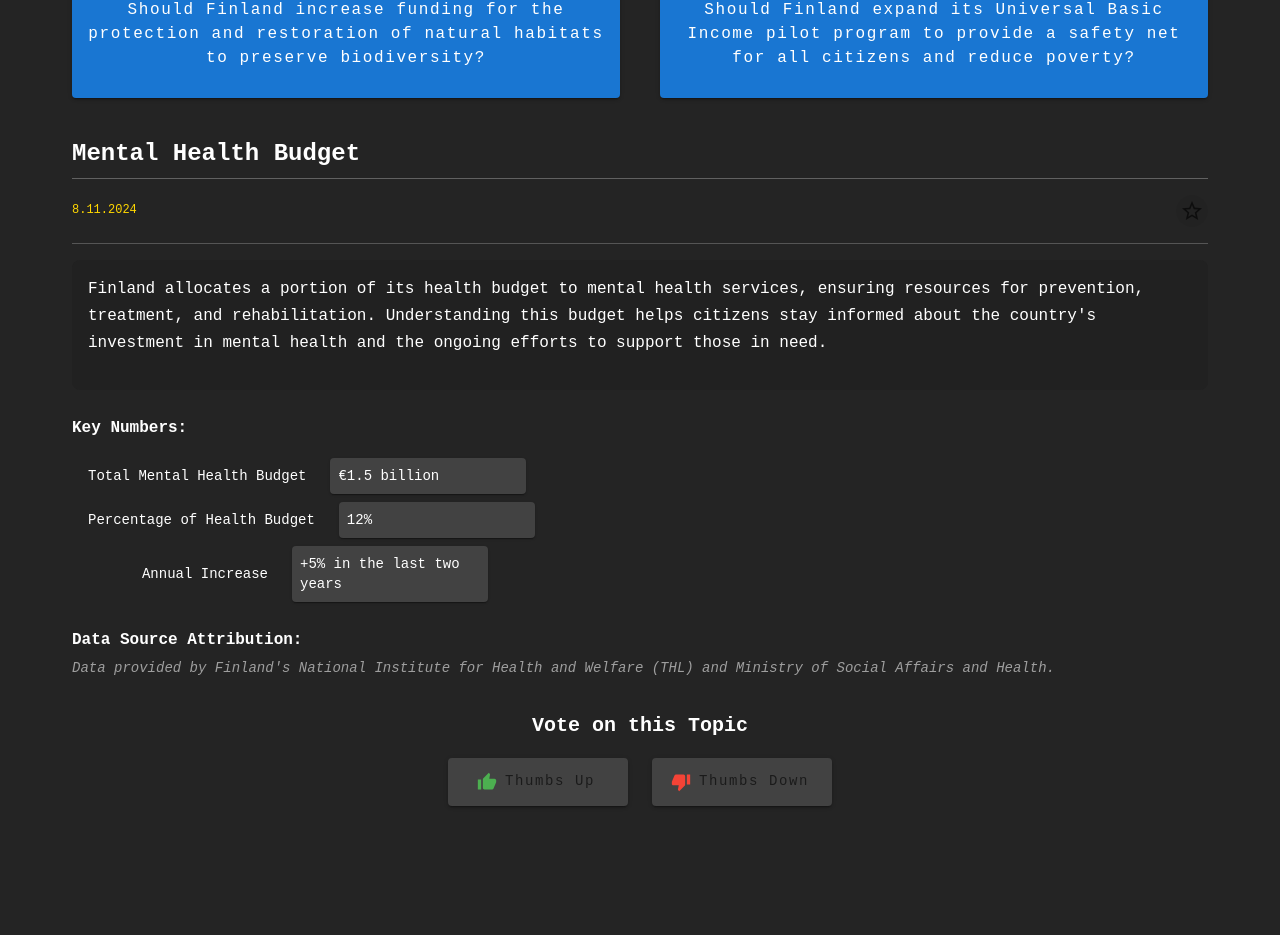
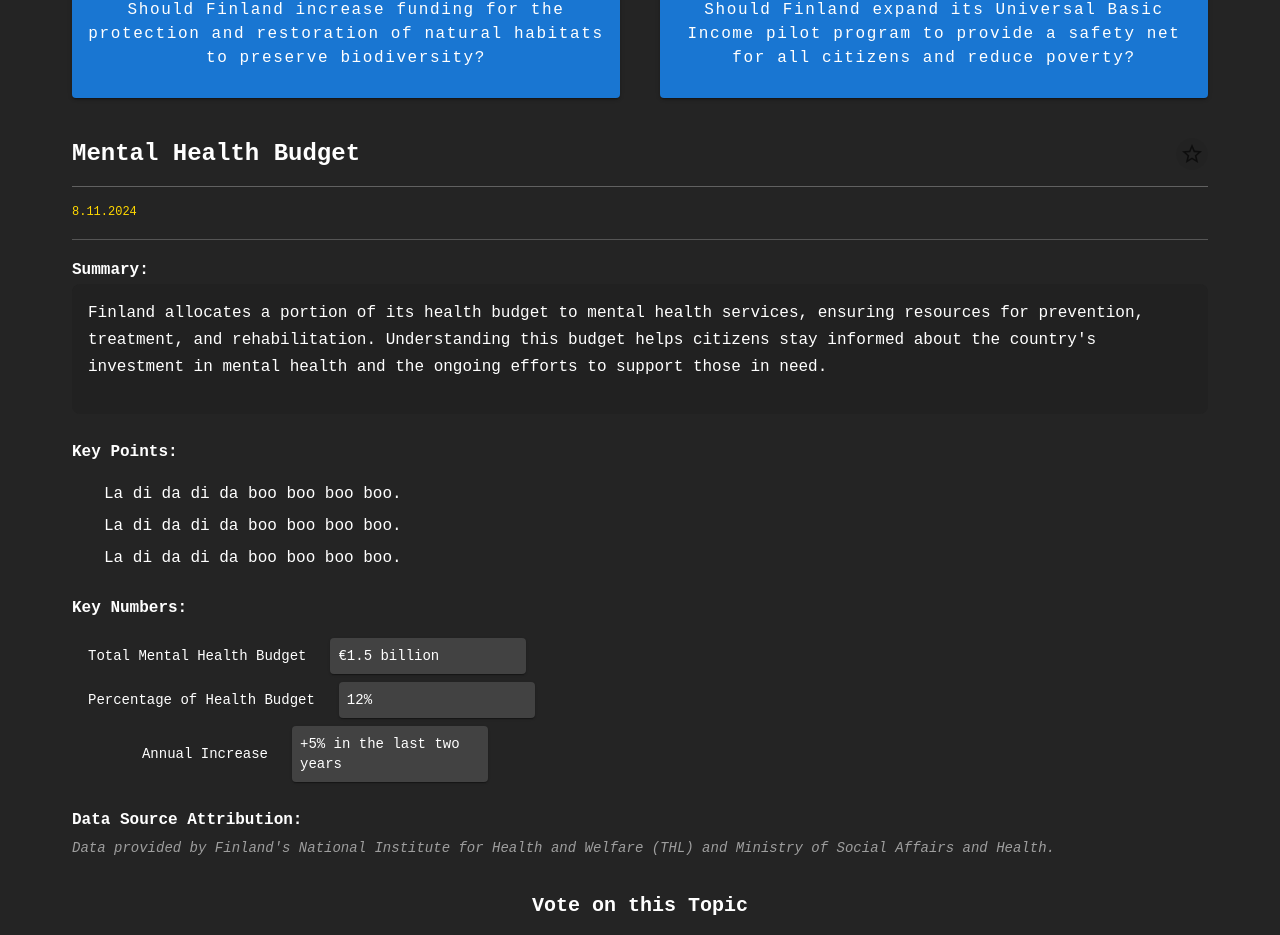
Before and after one commit to isakpulkki/Junction2024, a React (Vite) app: page / in a window 1280 px wide. Shown: the part 1038-1973 px from the top of the page. Built offline with nearby package versions, Linux system fonts and the light colour scheme.

Commit message:
Modify single voting page

```diff
--- a/src/App.tsx
+++ b/src/App.tsx
@@ -3,6 +3,7 @@ import { createTheme } from '@mui/material/styles';
 import { BrowserRouter as Router, Route, Routes } from 'react-router-dom';
 import VotingPage from './pages/Voting';
 import HistoryPage from './pages/History';
+import SingleVoting from './components/SingleVoting';
 
 declare module '@mui/material/styles' {
   interface Theme {
@@ -42,6 +43,7 @@ function App() {
       <Routes>
         <Route path="/" element={<VotingPage />} />
         <Route path="/history" element={<HistoryPage/>} />
+        <Route path="/single-voting" element={<SingleVoting/>}  />
       </Routes>
     </Router>
   );
--- a/src/components/SingleVoting.tsx
+++ b/src/components/SingleVoting.tsx
@@ -56,20 +56,14 @@ const SingleVoting = () => {
         {/* Header Section */}
         <Box
           sx={{
-            pb: 1,
+            display: "flex", justifyContent: "space-between", alignItems: "center",
             borderBottom: `1px solid ${theme.palette.grey[700]}`,
             mb: 2,
+            pb: 2
           }}
         >
           <Typography variant="h5" fontWeight="bold" color="white">
             Mental Health Budget
-          </Typography>
-        </Box>
-
-        {/* Date and Star Icon */}
-        <Box display="flex" justifyContent="space-between" alignItems="center" mt={1}>
-          <Typography variant="caption" sx={{ color: '#FFD700' }}>
-            8.11.2024
           </Typography>
           <IconButton
             onClick={() => setIsFavorited(!isFavorited)}
@@ -90,9 +84,20 @@ const SingleVoting = () => {
           </IconButton>
         </Box>
 
+        {/* Date and Star Icon */}
+        <Box display="flex" justifyContent="space-between" alignItems="center" mt={1}>
+          <Typography variant="caption" sx={{ color: '#FFD700' }}>
+            8.11.2024
+          </Typography>
+
+        </Box>
+
         <Divider sx={{ my: 2, backgroundColor: theme.palette.grey[700] }} />
 
         {/* Description Section */}
+        <Typography variant="subtitle1" fontWeight="bold" color="white">
+          Summary:
+        </Typography>
         <Paper
           elevation={0}
           sx={{
@@ -108,6 +113,24 @@ const SingleVoting = () => {
             efforts to support those in need.
           </Typography>
         </Paper>
+
+        {/* Key Points Section */}
+        <Box mt={3}>
+          <Typography variant="subtitle1" fontWeight="bold" color="white" mb={2}>
+            Key Points:
+          </Typography>
+          <Box pl={4}>
+            <Typography variant="body1" color="white" mb={1}>
+              La di da di da boo boo boo boo.
+            </Typography>
+            <Typography variant="body1" color="white" mb={1}>
+              La di da di da boo boo boo boo.
+            </Typography>
+            <Typography variant="body1" color="white" mb={1}>
+              La di da di da boo boo boo boo.
+            </Typography>
+          </Box>
+        </Box>
 
         {/* Key Numbers Section */}
         <Box mt={3}>
```
